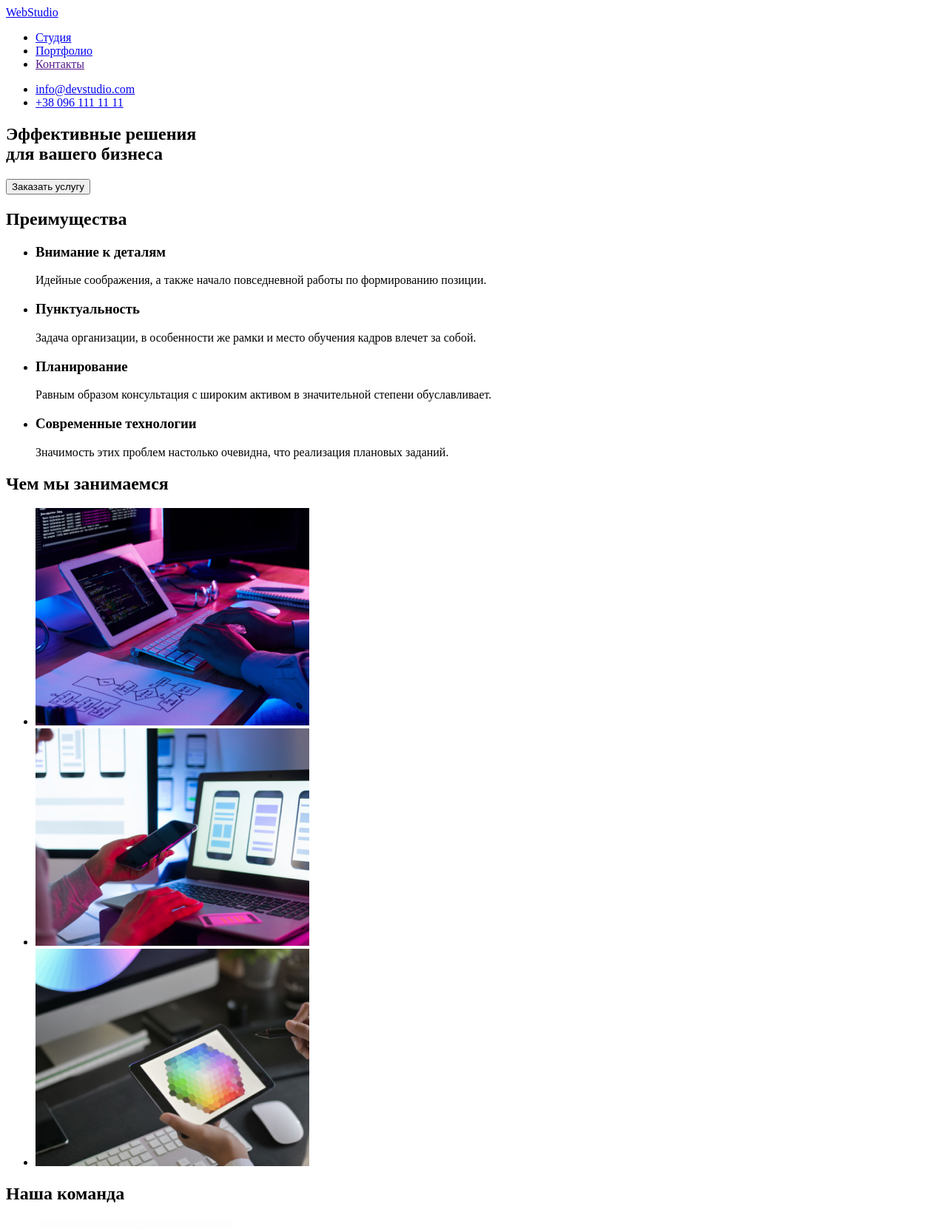
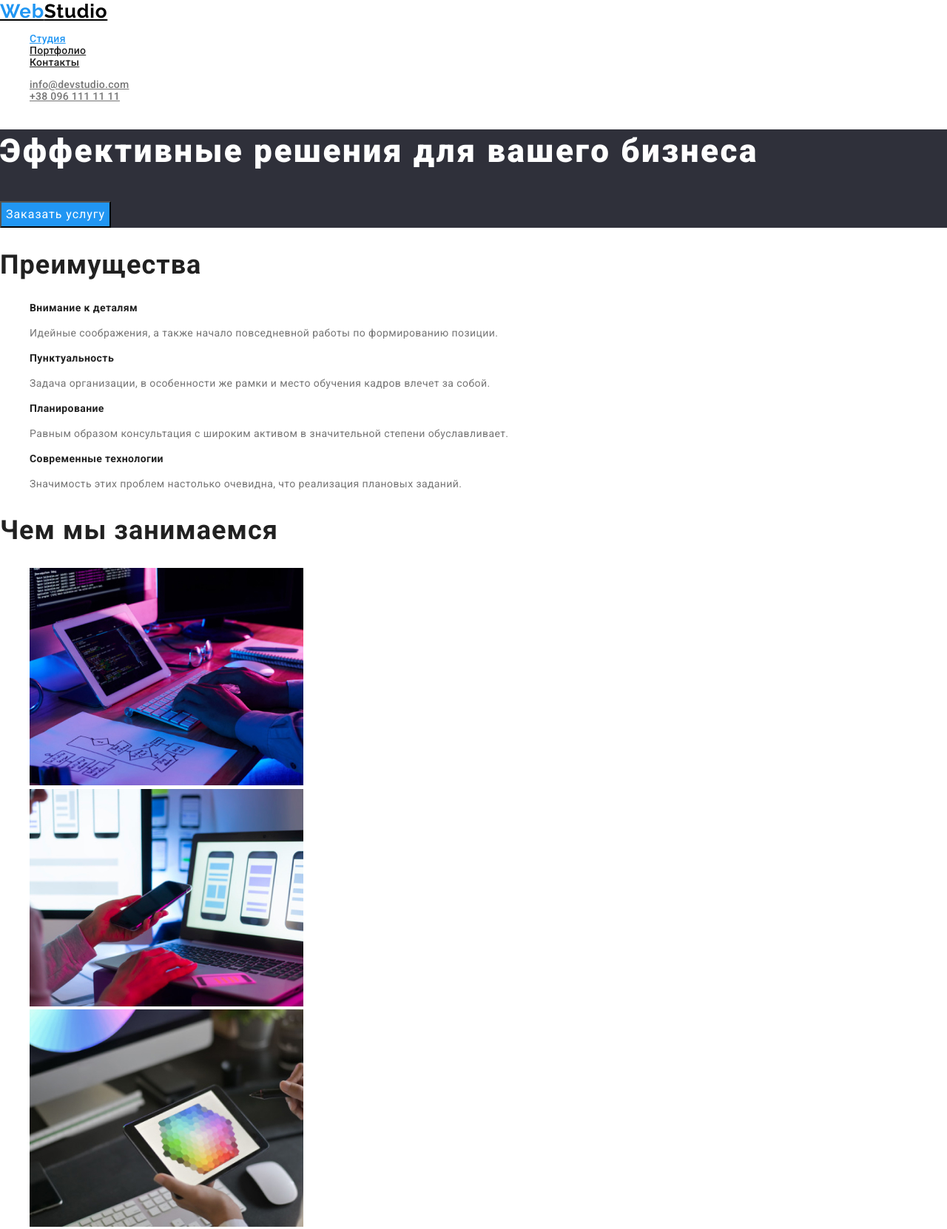
Before and after one commit to JackGre/goit-markup-hw-02, a plain HTML site: page index.html in a window 1280 px wide. Shown: the top 1662 px of the page at 74% size. Drawn offline with nearby package versions, Linux system fonts and the light colour scheme.

Commit message:
Основной передел

```diff
--- /dev/null
+++ b/css/styles.css
@@ -0,0 +1,193 @@
+/* Цвет Header фона background: #FFFFFF */
+/* Цвет Hero фона background: #2F303A */
+/* Цвет Преимущества(advantages) фона background: #E5E5E5 */
+/* Цвет Чем мы занимаемся(work) фона background: #E5E5E5 */
+/* Цвет Наша команда(command) фона background: #F5F4FA */
+/* Цвет Наша команда(command) фона background: #2F303A*/
+
+:root {
+  --main-text-color: #212121;
+  --secondary-text-color: #757575;
+  --accent-text-color: #2196f3;
+  --white-text-color: #ffffff;
+  --footer-text-color: rgba(255, 255, 255, 0.6);
+}
+
+body {
+  font-family: "Roboto", sans-serif;
+  font-weight: 700;
+}
+
+.list {
+  list-style: none;
+}
+
+h2 {
+  font-size: 36px;
+  line-height: 1.16;
+
+  letter-spacing: 0.03em;
+
+  color: var(--main-text-color);
+}
+
+h3 {
+  color: var(--main-text-color);
+}
+
+p {
+  color: var(--secondary-text-color);
+}
+
+/* Header */
+
+.header {
+  background-color: #ffffff;
+
+  font-weight: 500;
+  font-size: 14px;
+  line-height: 1.14;
+  letter-spacing: 0.02em;
+}
+
+.logo-studio {
+  font-family: Raleway;
+  font-weight: 700;
+  font-size: 26px;
+  line-height: 1.19;
+
+  letter-spacing: 0.03em;
+
+  color: #000000;
+}
+.logo-web {
+  color: #2196f3;
+}
+
+.nav-link {
+  color: var(--main-text-color);
+}
+.site-nav .nav-link:hover,
+.site-nav .nav-link:focus {
+  color: var(--accent-text-color);
+}
+
+.site-nav .nav-link.current {
+  color: var(--accent-text-color);
+}
+
+.ct-link {
+  color: var(--secondary-text-color);
+}
+.contact .ct-link:focus,
+.contact .ct-link:hover {
+  color: var(--accent-text-color);
+}
+
+/* Hero */
+
+.section-hero {
+  background-color: #2f303a;
+}
+
+.main-theme {
+  font-weight: 900;
+  font-size: 44px;
+  line-height: 1.36;
+
+  letter-spacing: 0.06em;
+
+  color: var(--white-text-color);
+}
+
+.hero-button {
+  background-color: var(--accent-text-color);
+
+  font-size: 16px;
+  line-height: 1.88;
+
+  letter-spacing: 0.06em;
+
+  color: var(--white-text-color);
+}
+
+/* Преимущества(advantages) */
+
+.advantages {
+  background-color: #ffffff;
+}
+
+.title {
+  font-size: 14px;
+  line-height: 1.14;
+  letter-spacing: 0.03em;
+}
+
+.description {
+  font-weight: 400;
+  font-size: 14px;
+  line-height: 1.71;
+  letter-spacing: 0.03em;
+}
+
+/* Чем мы занимаемся(work) */
+
+.work {
+  background-color: #ffffff;
+}
+
+/* Наша команда(command) */
+
+.command {
+  background-color: #f5f4fa;
+}
+
+.employee {
+  font-weight: 500;
+  font-size: 16px;
+  line-height: 1.19;
+
+  letter-spacing: 0.03em;
+}
+
+.specialty {
+  font-weight: 400;
+  font-size: 16px;
+  line-height: 1.19;
+
+  letter-spacing: 0.03em;
+}
+/* Footer */
+
+.footer {
+  background-color: #2f303a;
+}
+.log-studio {
+  font-family: Raleway;
+  font-weight: bold;
+  font-size: 26px;
+  line-height: 1.19;
+
+  letter-spacing: 0.03em;
+
+  color: #ffffff;
+}
+
+.address {
+  font-weight: 400;
+  font-size: 14px;
+  line-height: 1.17;
+
+  letter-spacing: 0.03em;
+  color: var(--white-text-color);
+}
+
+.ct-footer {
+  font-weight: 400;
+  font-size: 14px;
+  line-height: 1.17;
+
+  letter-spacing: 0.03em;
+
+  color: var(--footer-text-color);
+}
--- a/index.html
+++ b/index.html
@@ -4,64 +4,64 @@
     <meta charset="UTF-8">
     <meta name="viewport" content="width=device-width, initial-scale=1.0">
     <title>WebStudio</title>
+    <link rel="stylesheet" href="https://cdnjs.cloudflare.com/ajax/libs/modern-normalize/1.0.0/modern-normalize.min.css">
+    <link rel="preconnect" href="https://fonts.gstatic.com">
+    <link href="https://fonts.googleapis.com/css2?family=Raleway:wght@700&family=Roboto:wght@400;500;700;900&display=swap" rel="stylesheet">
+    <link rel="stylesheet" href="./css/styles.css">
 </head>
 <body>
-
-    <header>
-
-        <!--Header-->
+<!--Header-->
+    <header class="header">
 
         <nav>
-            <a href="./index.html"><span>Web</span>Studio</a>
-            <ul>
-                <li><a href="./index.html">Студия</a></li>
-                <li><a href="./portfolio.html">Портфолио</a></li>
-                <li><a href="">Контакты</a></li>
+            <a href="./index.html" class="logo-studio"><span class="logo-web">Web</span>Studio</a>
+            <ul class="site-nav list">
+                <li><a href="./index.html" class="nav-link current">Студия</a></li>
+                <li><a href="./portfolio.html" class="nav-link">Портфолио</a></li>
+                <li><a href="" class="nav-link">Контакты</a></li>
             </ul>
         </nav>
-        <ul>
-            <li><a href="mailto:info@devstudio.com">info@devstudio.com</a></li>
-            <li><a href="tel:+380961111111">+38 096 111 11 11</a></li>
+        <ul class="contact list">
+            <li><a href="mailto:info@devstudio.com" class="ct-link">info@devstudio.com</a></li>
+            <li><a href="tel:+380961111111" class="ct-link">+38 096 111 11 11</a></li>
         </ul>
     </header>
     <main>
 
         <!--Hero-->
 
-        <section>
-        <h1>Эффективные решения <br/>для вашего бизнеса</h1>
-        <button>Заказать услугу</button>
+        <section class="section-hero">
+        <h1 class="main-theme">Эффективные решения для вашего бизнеса</h1>
+        <button type="button" class="hero-button">Заказать услугу</button>
         </section>
-        <section>
-
         <!--Преимущества(advantages)-->
-
-        <h2>Преимущества</h2>
-        <ul>
+        <section class="advantages">
+        <h2 class="advantages-title">Преимущества</h2>
+        <ul class="scroll list">
             <li>
-                <h3>Внимание к деталям</h3>
-                <p>Идейные соображения, а также начало повседневной работы по формированию позиции.</p>
+                <h3 class="title">Внимание к деталям</h3>
+                <p class="description">Идейные соображения, а также начало повседневной работы по формированию позиции.</p>
             </li>
             <li>
-                <h3>Пунктуальность</h3>
-                <p>Задача организации, в особенности же рамки и место обучения кадров влечет за собой.</p>
+                <h3 class="title">Пунктуальность</h3>
+                <p class="description">Задача организации, в особенности же рамки и место обучения кадров влечет за собой.</p>
             </li>
             <li>
-                <h3>Планирование</h3>
-                <p>Равным образом консультация с широким активом в значительной степени обуславливает.</p>
+                <h3 class="title">Планирование</h3>
+                <p class="description">Равным образом консультация с широким активом в значительной степени обуславливает.</p>
             </li>
             <li>
-                <h3>Современные технологии</h3>
-                <p>Значимость этих проблем настолько очевидна, что реализация плановых заданий.</p>
+                <h3 class="title">Современные технологии</h3>
+                <p class="description">Значимость этих проблем настолько очевидна, что реализация плановых заданий.</p>
             </li>
         </ul>
         </section>
 
         <!--Чем мы занимаемся(work)-->
 
-        <section>
+        <section class="work">
         <h2>Чем мы занимаемся</h2>
-           <ul>
+           <ul class="work-img list">
                <li><img src="./images/img_1.jpg" alt="" width="370"></li>
                <li><img src="./images/img_2.jpg" alt="" width="370"></li>
                <li><img src="./images/img_3.jpg" alt="" width="370"></li>
@@ -70,28 +70,28 @@
 
         <!--Наша команда(command)-->
 
-        <section>
+        <section class="command">
         <h2>Наша команда</h2>
-        <ul>
+        <ul class="command-title list">
             <li>
                 <img src="./images/igor.jpg" alt="Игорь Демьяненко" width="270">
-                <h3>Игорь Демьяненко</h3>
-                <p>Product Designer</p>
+                <h3 class="employee">Игорь Демьяненко</h3>
+                <p class="specialty">Product Designer</p>
             </li>
             <li>
                 <img src="./images/olga.jpg" alt="Ольга Репина" width="270">
-                <h3>Ольга Репина</h3>
-                <p>Frontend Developer</p>
+                <h3 class="employee">Ольга Репина</h3>
+                <p class="specialty">Frontend Developer</p>
             </li>
             <li>
                 <img src="./images/nikolay.jpg" alt="Николай Тарасов" width="270">
-                <h3>Николай Тарасов</h3>
-                <p>Marketing</p>
+                <h3 class="employee">Николай Тарасов</h3>
+                <p class="specialty">Marketing</p>
             </li>
             <li>
                 <img src="./images/mihail.jpg" alt="Михаил Ермаков" width="270">
-                <h3>Михаил Ермаков</h3>
-                <p>UI Designer</p>
+                <h3 class="employee">Михаил Ермаков</h3>
+                <p class="specialty">UI Designer</p>
             </li>
         </ul>
         </section>
@@ -99,15 +99,12 @@
 
     <!--Footer-->
 
-    <footer>
-        <a href="./index.html"><span>Web</span>Studio</a>
-        <address>г. Киев, пр-т Леси Украинки, 26</address>
-        <ul>
-            <li><a href="mailto:info@example.com">info@example.com</a></li>
-            <li><a href="tel:+380991111111">+38 099 111 11 11</a></li>
+    <footer class="footer">
+        <a href="./index.html" class="log-studio"><span class="logo-web">Web</span>Studio</a>
+        <address class="address">г. Киев, пр-т Леси Украинки, 26</address>
+        <ul class="contact-footer list">
+            <li><a href="mailto:info@example.com" class="ct-footer">info@example.com</a></li>
+            <li><a href="tel:+380991111111" class="ct-footer">+38 099 111 11 11</a></li>
         </ul>
-
-
     </footer>
 </body>
-</html>
```
Also changed, not shown: portfolio.html (+21 -24 lines).
